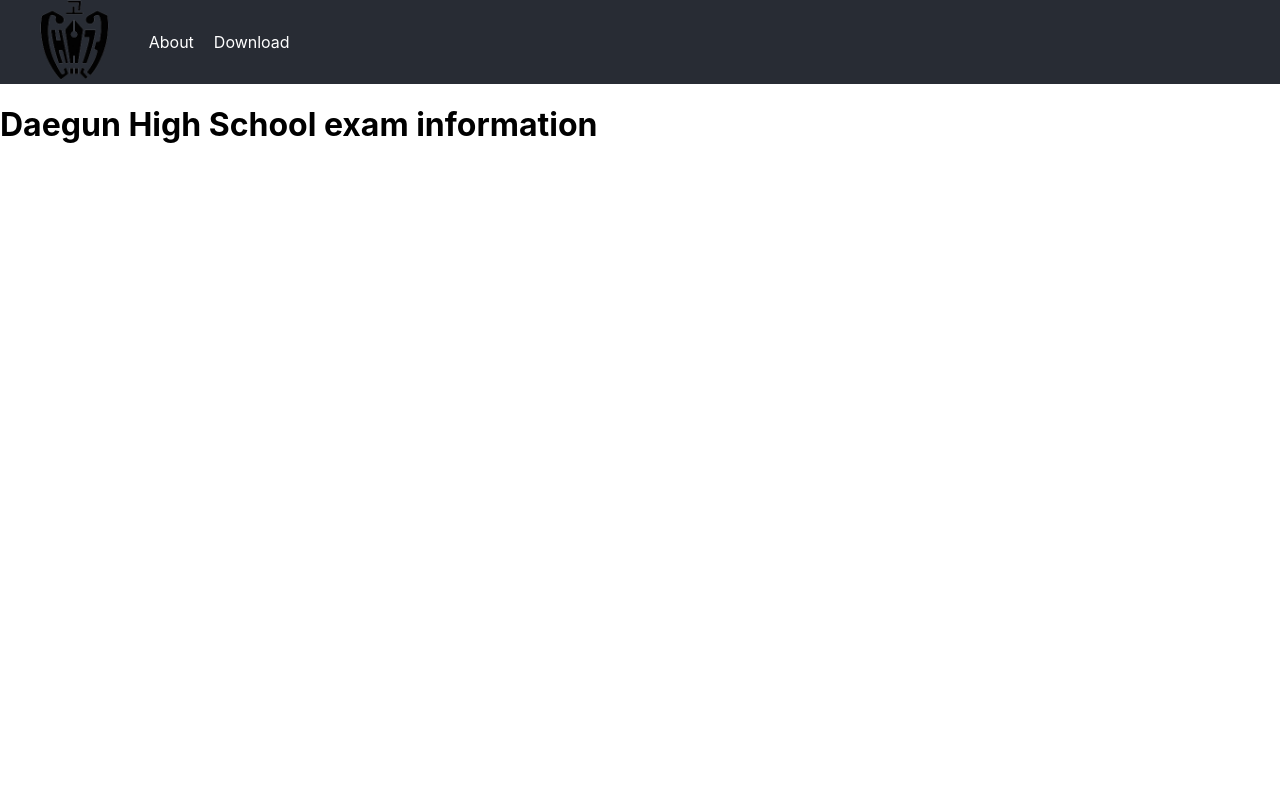
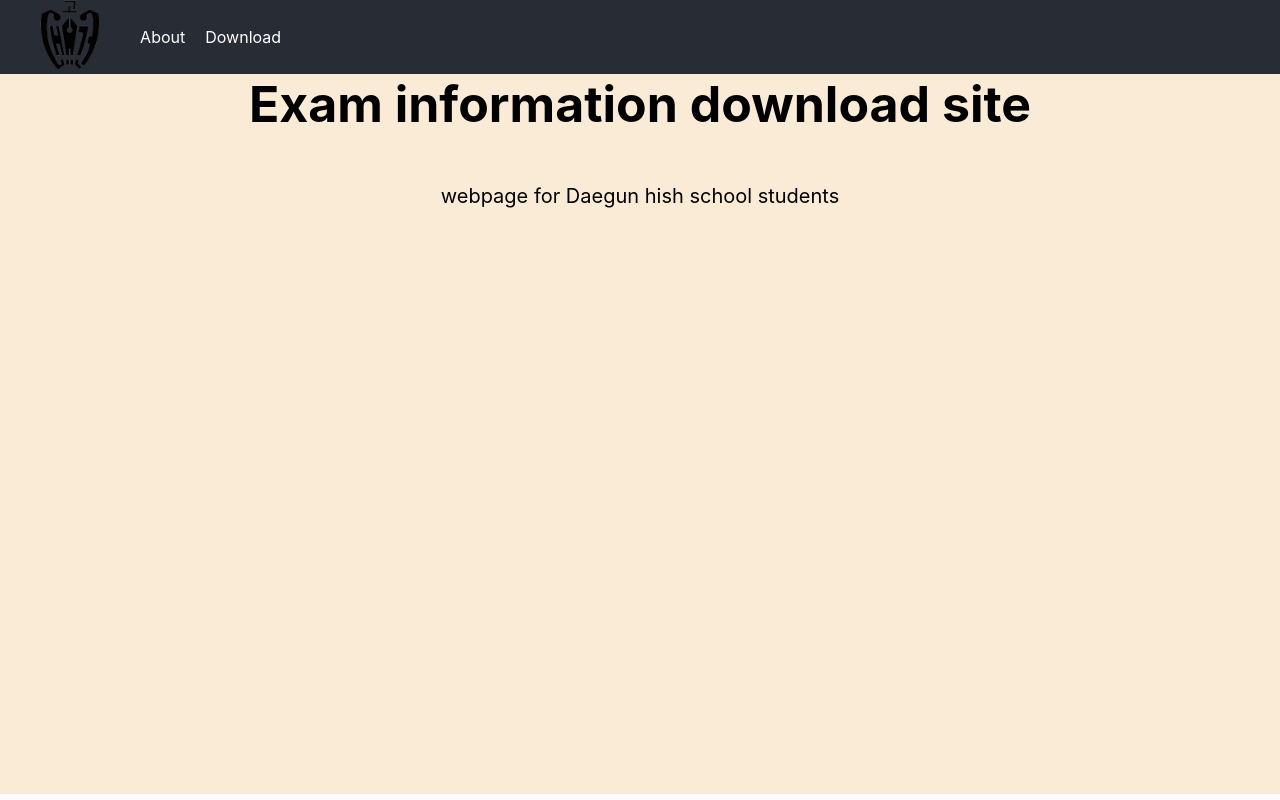
Before and after one commit to 2ssunny/Daegun-exam-download, a React (Create React App) app: page / in a window 1280 px wide. Built offline with nearby package versions, Linux system fonts and the light colour scheme.

Commit message:
feat: home page

```diff
--- a/src/App.css
+++ b/src/App.css
@@ -4,10 +4,11 @@
   display: flex;
   align-items: center;
   padding-left: 20px;
+  margin-bottom: 0px;
 }
 
 .title-logo {
-  height: 80px;
+  height: 70px;
   width: auto;
   padding-right: 20px;
 }
--- a/src/pages/Home.js
+++ b/src/pages/Home.js
@@ -6,9 +6,11 @@
 
 function Home() {
   return (
-    <div className="title">
-      <div className="body">
-        <h1>Daegun High School exam information</h1>
+    <div className="home">
+      <h1 className="home_title">Exam information download site</h1>
+
+      <div className="homeexplain">
+        <p>webpage for Daegun hish school students</p>
       </div>
     </div>
   );
--- a/src/pages/home.css
+++ b/src/pages/home.css
@@ -0,0 +1,18 @@
+.home {
+  background-color: antiquewhite;
+  height: 90vh;
+}
+
+.home_title {
+  margin-top: 0px;
+  font-size: 50px;
+  text-align: center;
+  margin-bottom: 50px;
+}
+
+.homeexplain {
+  font-size: 20px;
+  text-align: center;
+  margin-top: 50px;
+  margin-bottom: 50px;
+}
```
